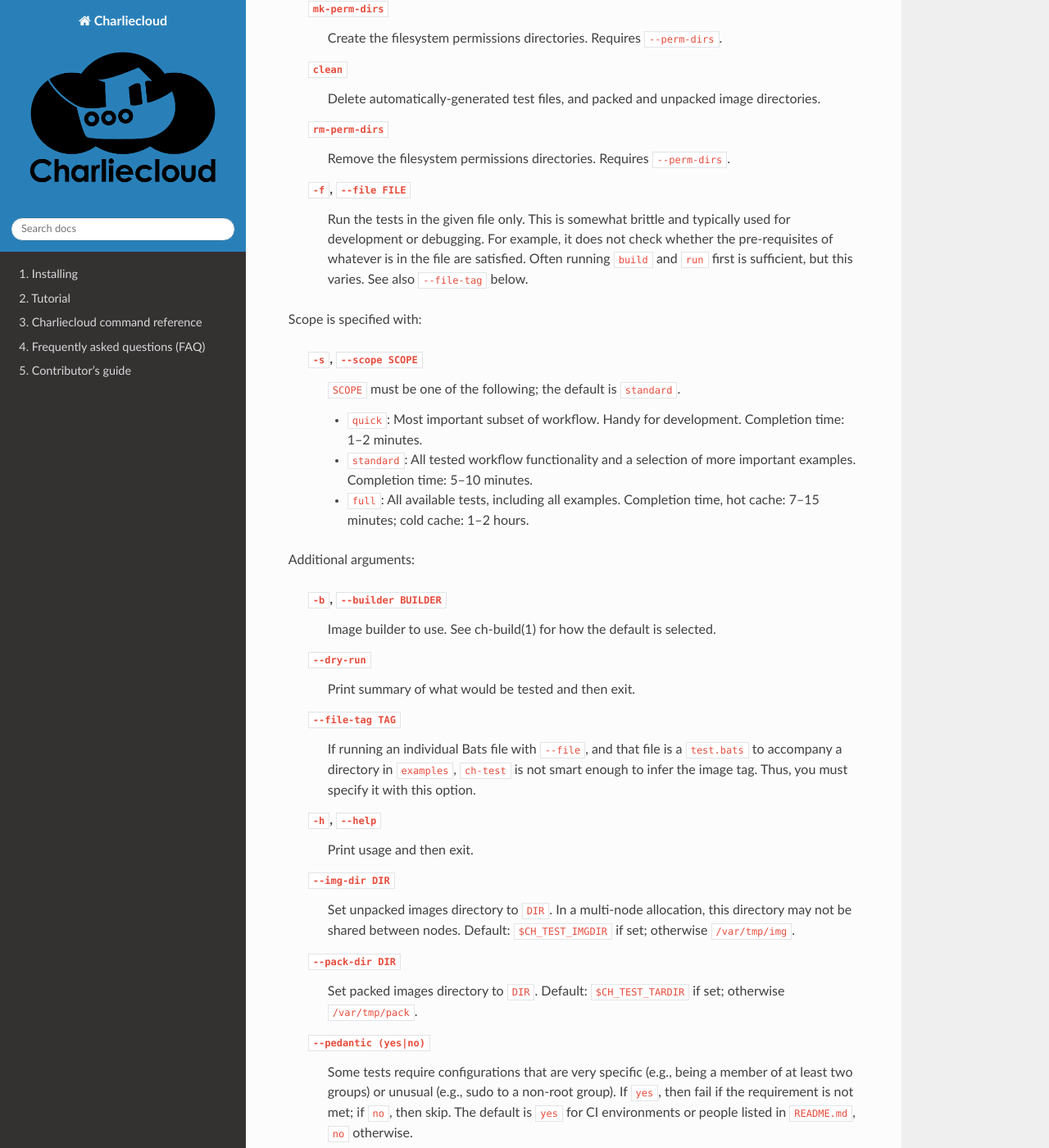
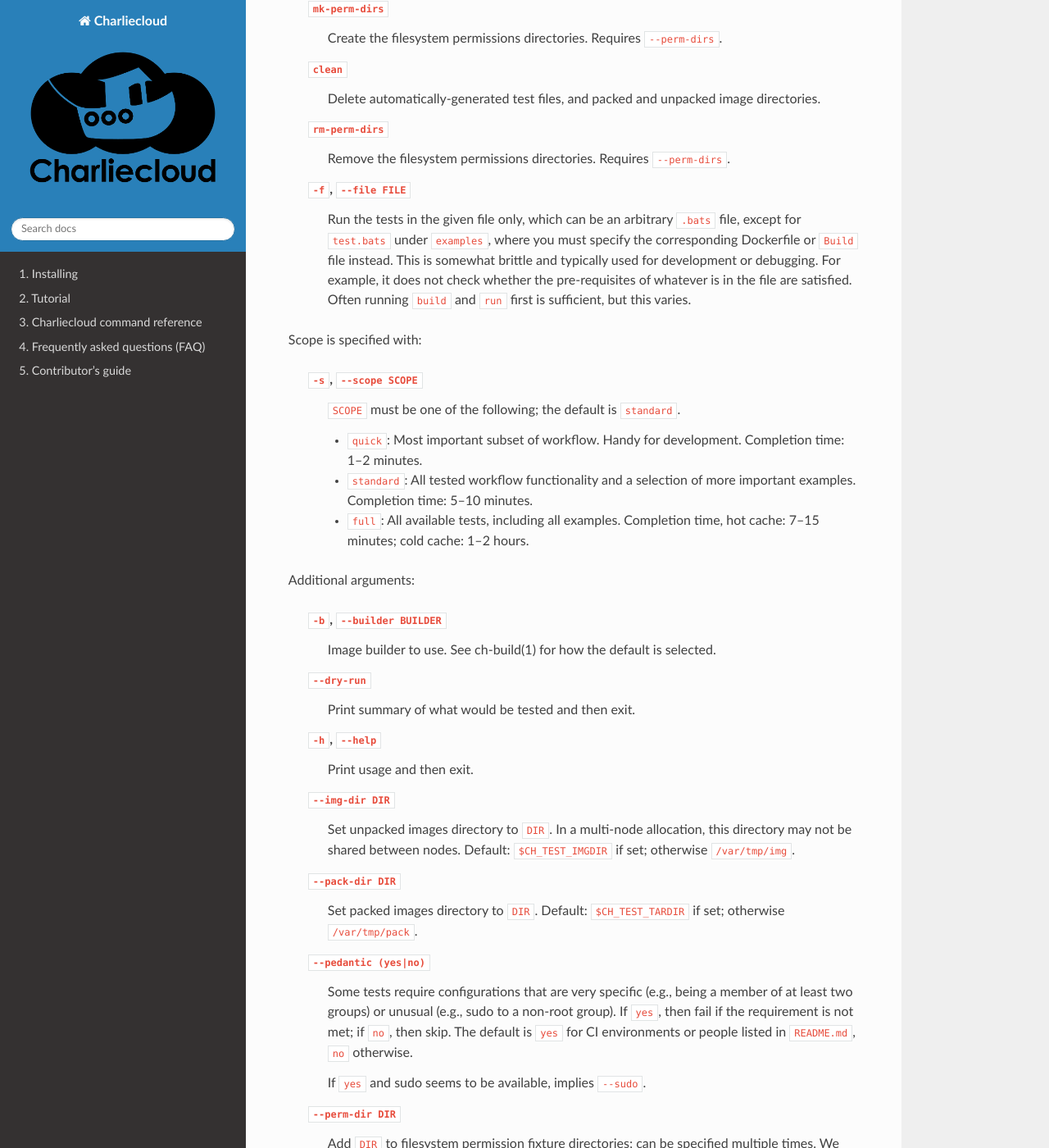
Before and after one commit to hpc/charliecloud, a Sphinx documentation site: the page built from doc/ch-test.rst, in a window 1280 px wide and 1400 px high, scrolled down 1383 px. Shown: the whole window at 82% size. Built offline with Sphinx 7.4.7 and the Read the Docs theme 2.0.0, drawn with Linux system fonts in a browser that asks for light colours.

Commit message:
revise --file and remove --file-tag per feedback

```diff
--- a/doc/ch-test_desc.rst
+++ b/doc/ch-test_desc.rst
@@ -75,11 +75,13 @@
     :code:`--perm-dirs`.
 
   :code:`-f`, :code:`--file FILE`
-    Run the tests in the given file only. This is somewhat brittle and
-    typically used for development or debugging. For example, it does not
-    check whether the pre-requisites of whatever is in the file are satisfied.
-    Often running :code:`build` and :code:`run` first is sufficient, but this
-    varies. See also :code:`--file-tag` below.
+    Run the tests in the given file only, which can be an arbitrary
+    :code:`.bats` file, except for :code:`test.bats` under :code:`examples`,
+    where you must specify the corresponding Dockerfile or :code:`Build` file
+    instead. This is somewhat brittle and typically used for development or
+    debugging. For example, it does not check whether the pre-requisites of
+    whatever is in the file are satisfied. Often running :code:`build` and
+    :code:`run` first is sufficient, but this varies.
 
 Scope is specified with:
 
@@ -103,12 +105,6 @@
 
   :code:`--dry-run`
     Print summary of what would be tested and then exit.
-
-  :code:`--file-tag TAG`
-    If running an individual Bats file with :code:`--file`, and that file is a
-    :code:`test.bats` to accompany a directory in :code:`examples`,
-    :code:`ch-test` is not smart enough to infer the image tag. Thus, you must
-    specify it with this option.
 
   :code:`-h`, :code:`--help`
     Print usage and then exit.
```
Also changed, not shown: 1 other file.
